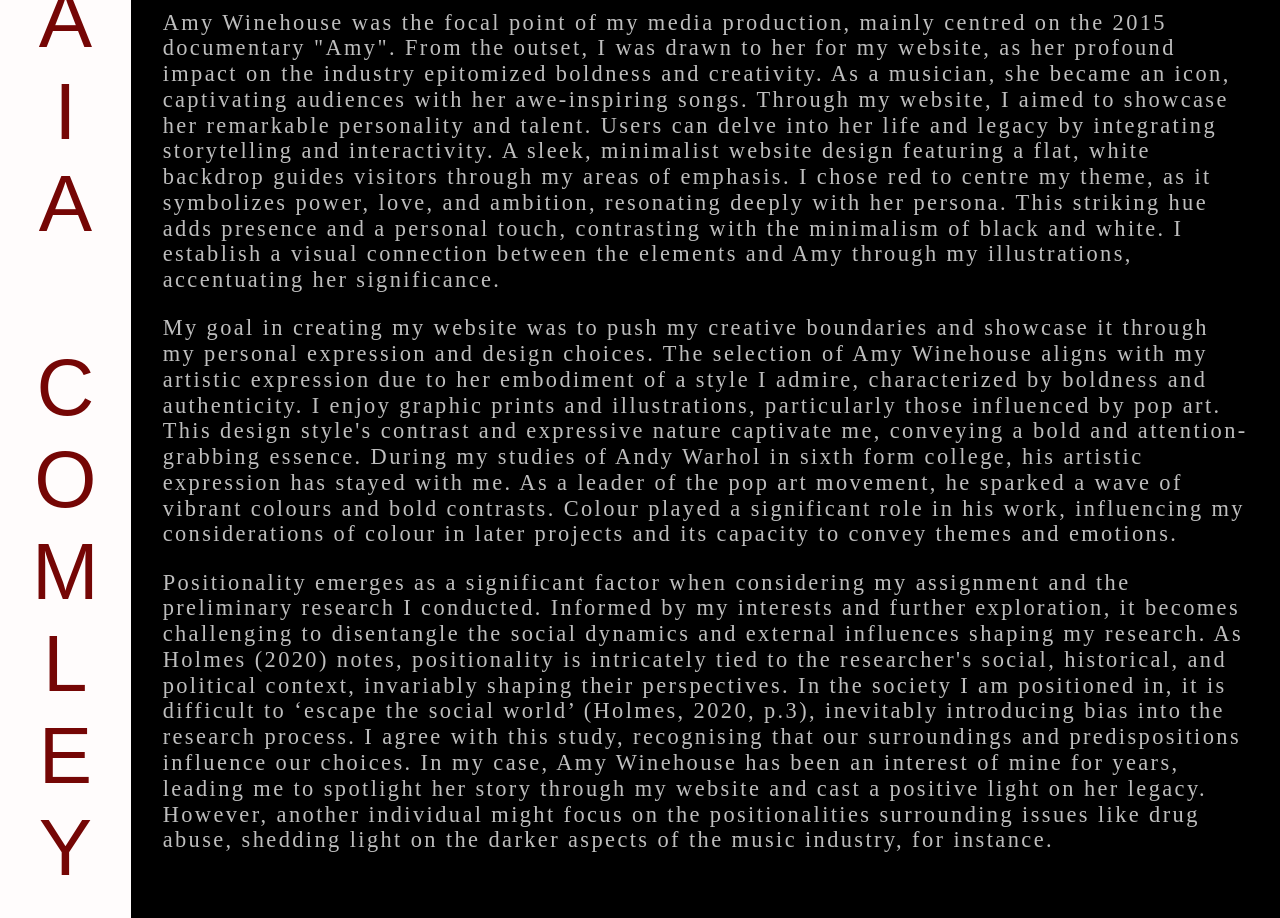
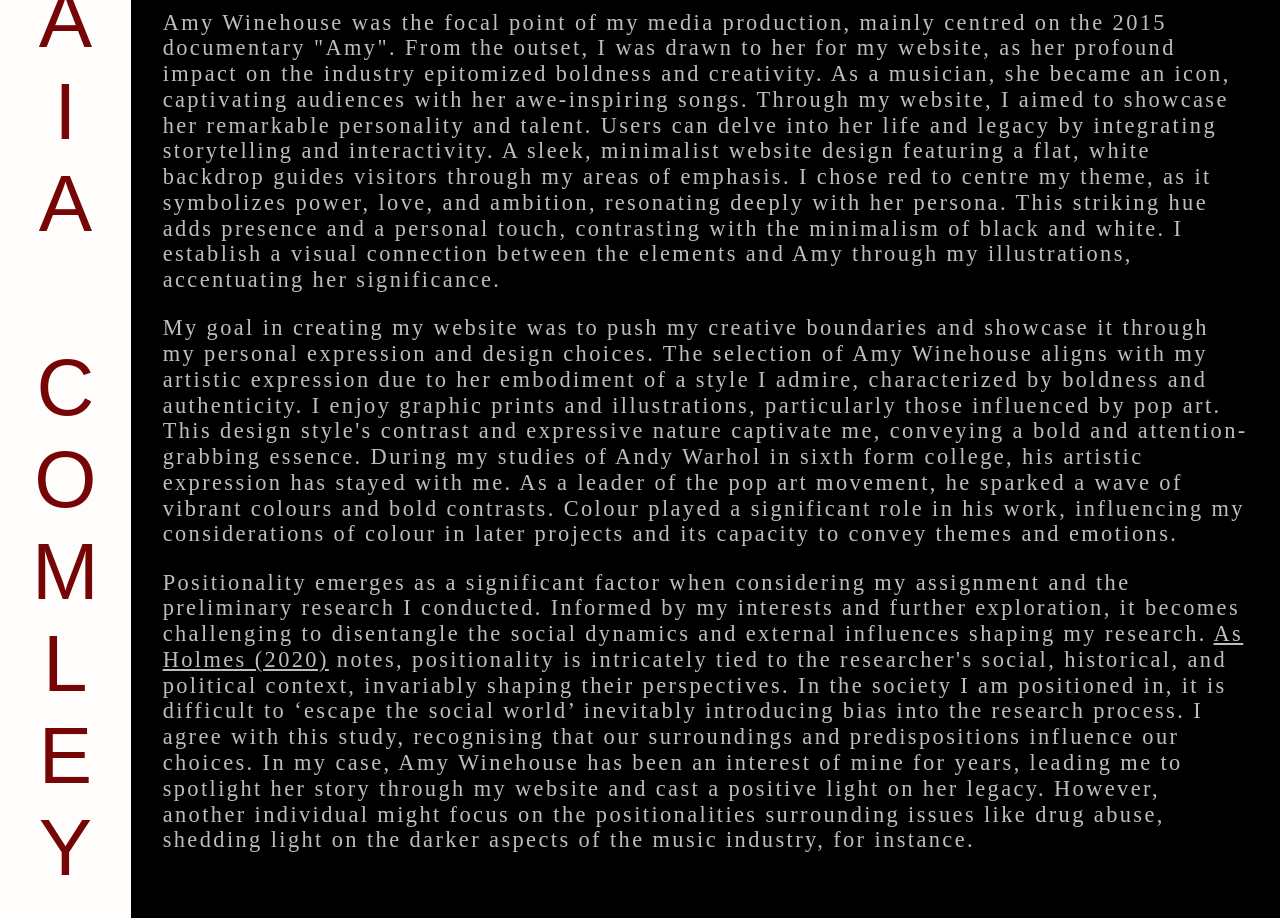
Before and after one commit to MaiaComley/digital-web-2023, a website built with Vite: page website/bio.html in a window 1280 px wide. Shown: the part 142-1060 px from the top of the page. Built offline with nearby package versions, Linux system fonts and the light colour scheme; a web font is replaced by a local one.

Commit message:
link citation

```diff
--- a/website/assets/css/style.css
+++ b/website/assets/css/style.css
@@ -377,6 +377,12 @@
     opacity: 1;
     transform: translateY(0rem);
   }
+
+}
+
+#bio-link {
+color: #bebebe;
+
 }
 
 .fade-in {
--- a/website/bio.html
+++ b/website/bio.html
@@ -42,7 +42,7 @@
           <p class="fade-in">
             My goal in creating my website was to push my creative boundaries and showcase it through my personal expression and design choices. The selection of Amy Winehouse aligns with my artistic expression due to her embodiment of a style I admire, characterized by boldness and authenticity. I enjoy graphic prints and illustrations, particularly those influenced by pop art. This design style's contrast and expressive nature captivate me, conveying a bold and attention-grabbing essence. During my studies of Andy Warhol in sixth form college, his artistic expression has stayed with me. As a leader of the pop art movement, he sparked a wave of vibrant colours and bold contrasts. Colour played a significant role in his work, influencing my considerations of colour in later projects and its capacity to convey themes and emotions. </p>
           <p class="fade-in">
-            Positionality emerges as a significant factor when considering my assignment and the preliminary research I conducted. Informed by my interests and further exploration, it becomes challenging to disentangle the social dynamics and external influences shaping my research. As Holmes (2020) notes, positionality is intricately tied to the researcher's social, historical, and political context, invariably shaping their perspectives. In the society I am positioned in, it is difficult to ‘escape the social world’ (Holmes, 2020, p.3), inevitably introducing bias into the research process. I agree with this study, recognising that our surroundings and predispositions influence our choices. In my case, Amy Winehouse has been an interest of mine for years, leading me to spotlight her story through my website and cast a positive light on her legacy. However, another individual might focus on the positionalities surrounding issues like drug abuse, shedding light on the darker aspects of the music industry, for instance. </p>
+            Positionality emerges as a significant factor when considering my assignment and the preliminary research I conducted. Informed by my interests and further exploration, it becomes challenging to disentangle the social dynamics and external influences shaping my research. <a href="https://files.eric.ed.gov/fulltext/EJ1268044.pdf" id="bio-link"> As Holmes (2020)</a> notes, positionality is intricately tied to the researcher's social, historical, and political context, invariably shaping their perspectives. In the society I am positioned in, it is difficult to ‘escape the social world’ inevitably introducing bias into the research process. I agree with this study, recognising that our surroundings and predispositions influence our choices. In my case, Amy Winehouse has been an interest of mine for years, leading me to spotlight her story through my website and cast a positive light on her legacy. However, another individual might focus on the positionalities surrounding issues like drug abuse, shedding light on the darker aspects of the music industry, for instance. </p>
 
     </main>
 
```
